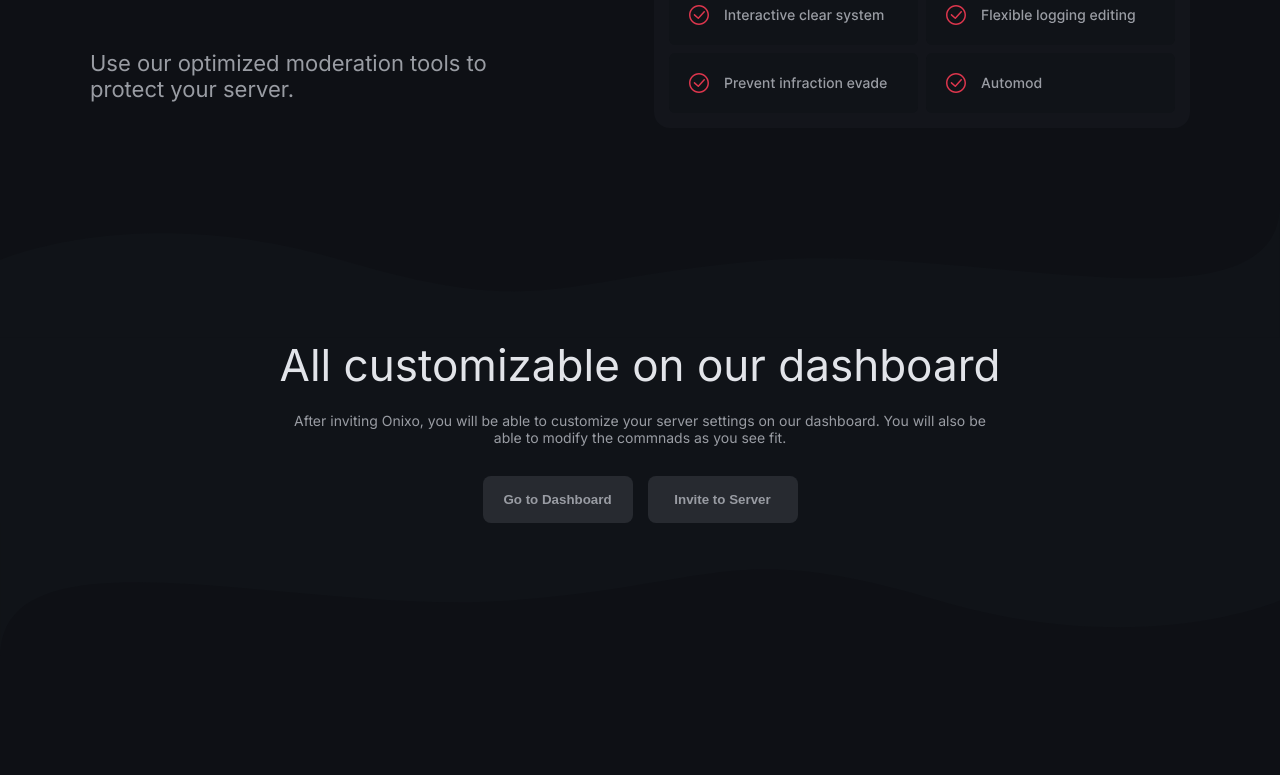
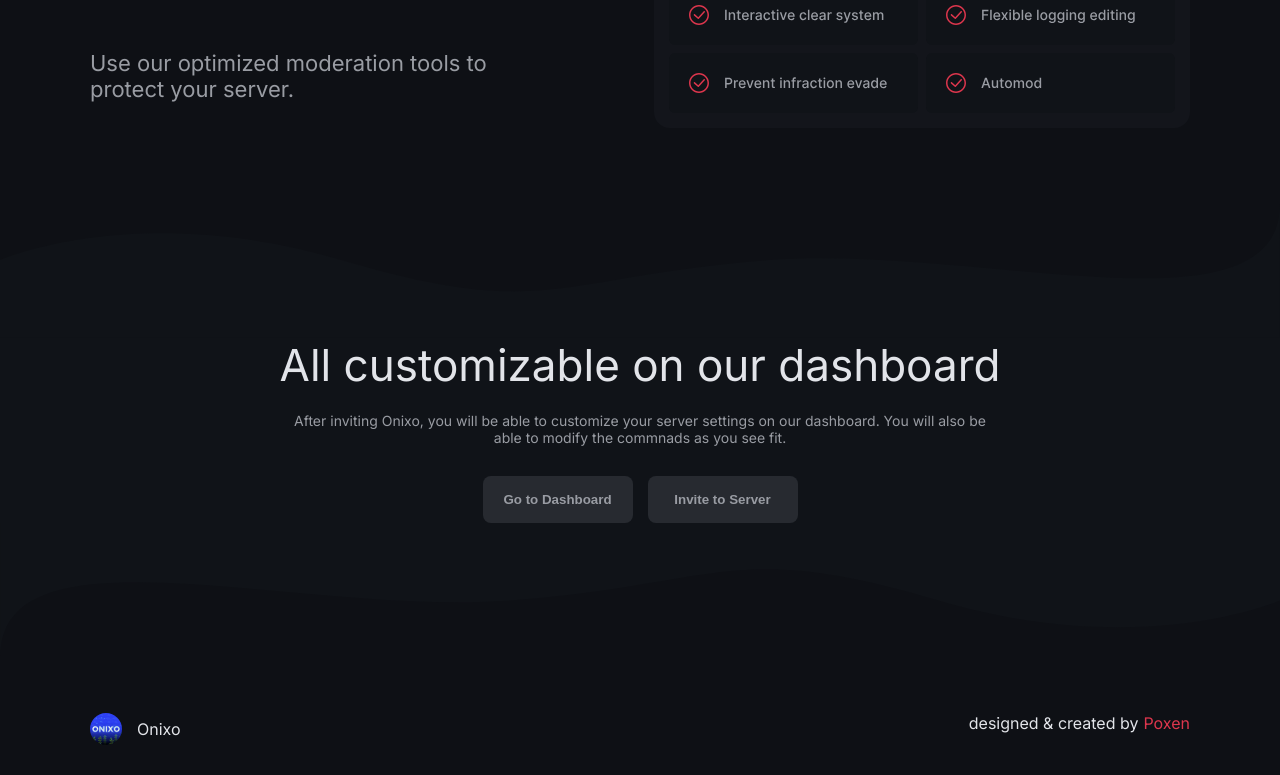
Before and after one commit to Poxie/onixo-new, a Next.js app in the folder frontend/: page / in a window 1280 px wide. Shown: the part 2177-2952 px from the top of the page. Before the commit the page ends 2860 px from the top, so only its background shows below. Built offline with nearby package versions, Linux system fonts and the light colour scheme.

Commit message:
Added footer to page

```diff
--- /dev/null
+++ b/frontend/components/footer/Footer.module.scss
@@ -0,0 +1,28 @@
+.container {
+    margin: 0 auto;
+    width: var(--width-main);
+    max-width: var(--width-main-max);
+    display: flex;
+    justify-content: space-between;
+    padding: var(--spacing-secondary) 0;
+
+    img {
+        width: 32px;
+        aspect-ratio: 1;
+        border-radius: 50%;
+    }
+
+    a {
+        margin-left: 5px;
+
+        &:hover {
+            text-decoration: underline;
+        }
+    }
+
+    &>div {
+        display: flex;
+        align-items: center;
+        gap: var(--spacing-quaternary);
+    }
+}
--- /dev/null
+++ b/frontend/components/footer/index.tsx
@@ -0,0 +1,21 @@
+import Link from 'next/link';
+import styles from './Footer.module.scss';
+
+export const Footer = () => (
+    <footer className={styles['container']}>
+        <div>
+            <img src="/avatars/onixo.png" alt="" />
+            <span>
+                Onixo
+            </span>
+        </div>
+        <span>
+            designed & created by
+            <span className="bold highlight">
+                <Link href={'https://poxen.dev'} target="_blank">
+                    Poxen
+                </Link>
+            </span>
+        </span>
+    </footer>
+)
--- a/frontend/pages/_app.tsx
+++ b/frontend/pages/_app.tsx
@@ -1,3 +1,4 @@
+import { Footer } from '@/components/footer'
 import { Navbar } from '@/components/navbar'
 import '@/styles/globals.css'
 import type { AppProps } from 'next/app'
@@ -10,6 +11,7 @@
     <div className={inter['className']}>
       <Navbar />
       <Component {...pageProps} />
+      <Footer />
     </div>
   )
 }
```
Also changed, not shown: frontend/public/avatars/onixo.png (added).
